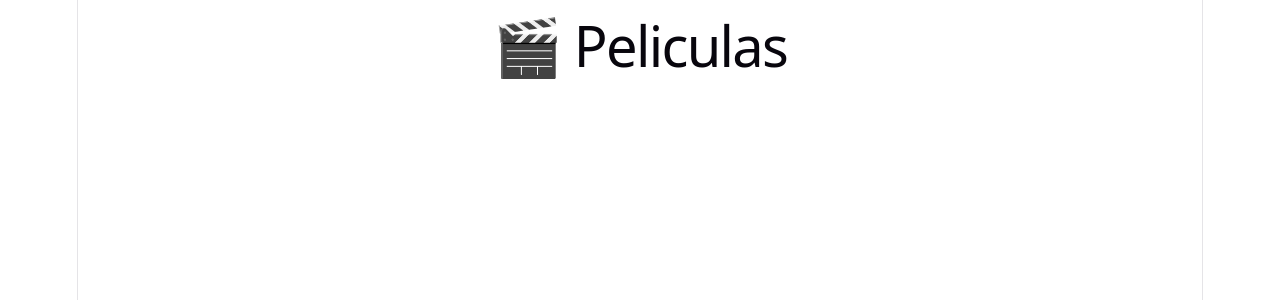
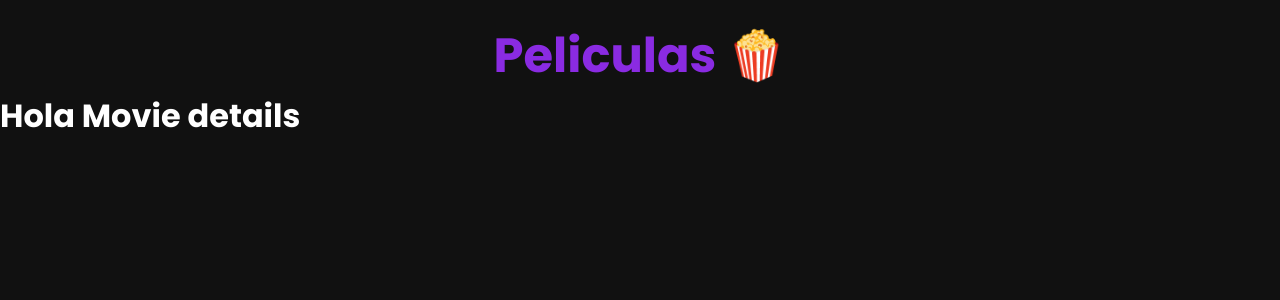
Before and after one commit to valeriagarcia4653/Practica-7-Aplicaci-n-web-de-pel-culas, a React (Vite) app: page /movies/1 in a window 1280 px wide. Before the commit this address had no page. Shown: the top 300 px of the page. Built offline with nearby package versions, Linux system fonts and the light colour scheme.

Commit message:
style: agrega estilos rsponsivos

```diff
--- a/src/App.css
+++ b/src/App.css
@@ -1,3 +1,13 @@
+.title
+{
+  margin-top: 20px;
+  text-align: center;
+  font-size: 3rem;
+  color: blueviolet;
+}
+
+
+
 .counter {
   font-size: 16px;
   padding: 5px 10px;
--- a/src/App.jsx
+++ b/src/App.jsx
@@ -5,7 +5,7 @@ function App() {
   return (
     <div>
       <header>
-        <h1 className="title">🎬 Peliculas</h1>
+        <h1 className="title">Peliculas 🍿</h1>
       </header>
       <MyRoutes />
     </div>
--- /dev/null
+++ b/src/Pages/MovieDetails.jsx
@@ -0,0 +1,5 @@
+import {get} from "../data/httpClient"
+export function MovieDetails()
+{
+    return(<h1>Hola Movie details</h1>)
+}
--- /dev/null
+++ b/src/components/ContextMovieCard.css
@@ -0,0 +1,19 @@
+.container
+{
+    display: grid;
+    grid-template-columns: repeat
+    (auto-fill, 230px);
+    gap: 40px;
+    padding: 40px;
+    justify-content: center;
+    background: rebeccapurple;
+}
+
+@media (max-width: 560px)
+{
+    .container
+    {
+        grid-template-columns: 100%;
+    }
+
+}
--- a/src/components/ContextMovieCard.jsx
+++ b/src/components/ContextMovieCard.jsx
@@ -1,7 +1,7 @@
 import { useEffect, useState } from "react";
 import { get } from "../data/httpClient";
-import { MovieCard } from "./MovieCard";
-
+import { MovieCard } from "../components/MovieCard";
+import "../components/ContextMovieCard.css"
 export function ContextMovieCard() {
   const [movies, setMovies] = useState([]);
 
@@ -21,7 +21,7 @@ export function ContextMovieCard() {
   }
 
   return (
-    <ul>
+    <ul className="container">
       {movies.map((movie) => (
         <MovieCard key={movie.id} movie={movie} />
       ))}
--- /dev/null
+++ b/src/components/MovieCard.css
@@ -0,0 +1,29 @@
+.movieCard
+{
+    list-style: none;
+    font-size: 1.5rem;
+    text-align: center;
+    transition: 0.5s;
+}
+
+.movieCard:hover
+{
+    opacity: 0.5;
+    transform: translateY(-25px);
+    transition: 0.5s;
+}
+
+.movieImage
+{
+    border-radius: 15px;
+
+}
+
+@media (max-width: 560px)
+{
+    .movieImage
+    {
+        width: 90%;
+        height: auto;
+    }
+}
--- a/src/components/MovieCard.jsx
+++ b/src/components/MovieCard.jsx
@@ -1,15 +1,20 @@
+import "../components/MovieCard.css"
+import { Link } from "react-router-dom";
 export function MovieCard({ movie }) {
   const imageUrl = "https://image.tmdb.org/t/p/w300" + movie.poster_path;
 
   return (
-    <li>
+    <li className="movieCard">
+      <Link to={"/movies/"+movie.id}>
       <img
         width={230}
         height={345}
         src={imageUrl}
         alt={movie.title}
+        className="movieImage"
       />
       <div>{movie.title}</div>
+      </Link>
     </li>
   );
 }
--- a/src/index.css
+++ b/src/index.css
@@ -1,111 +1,13 @@
-:root {
-  --text: #6b6375;
-  --text-h: #08060d;
-  --bg: #fff;
-  --border: #e5e4e7;
-  --code-bg: #f4f3ec;
-  --accent: #aa3bff;
-  --accent-bg: rgba(170, 59, 255, 0.1);
-  --accent-border: rgba(170, 59, 255, 0.5);
-  --social-bg: rgba(244, 243, 236, 0.5);
-  --shadow:
-    rgba(0, 0, 0, 0.1) 0 10px 15px -3px, rgba(0, 0, 0, 0.05) 0 4px 6px -2px;
-
-  --sans: system-ui, 'Segoe UI', Roboto, sans-serif;
-  --heading: system-ui, 'Segoe UI', Roboto, sans-serif;
-  --mono: ui-monospace, Consolas, monospace;
-
-  font: 18px/145% var(--sans);
-  letter-spacing: 0.18px;
-  color-scheme: light dark;
-  color: var(--text);
-  background: var(--bg);
-  font-synthesis: none;
-  text-rendering: optimizeLegibility;
-  -webkit-font-smoothing: antialiased;
-  -moz-osx-font-smoothing: grayscale;
-
-  @media (max-width: 1024px) {
-    font-size: 16px;
-  }
+@import "https://fonts.googleapis.com/css2?family=Poppins:wght@200;300;400;500;600;700;800;900&display=swap";
+*{
+    margin: 0;
+    padding: 0;
+    box-sizing: border-box;
+    font-family: 'Poppins', sans-serif;
 }
 
-@media (prefers-color-scheme: dark) {
-  :root {
-    --text: #9ca3af;
-    --text-h: #f3f4f6;
-    --bg: #16171d;
-    --border: #2e303a;
-    --code-bg: #1f2028;
-    --accent: #c084fc;
-    --accent-bg: rgba(192, 132, 252, 0.15);
-    --accent-border: rgba(192, 132, 252, 0.5);
-    --social-bg: rgba(47, 48, 58, 0.5);
-    --shadow:
-      rgba(0, 0, 0, 0.4) 0 10px 15px -3px, rgba(0, 0, 0, 0.25) 0 4px 6px -2px;
-  }
-
-  #social .button-icon {
-    filter: invert(1) brightness(2);
-  }
+body
+{
+    background: #111;
+    color: white;
 }
-
-body {
-  margin: 0;
-}
-
-#root {
-  width: 1126px;
-  max-width: 100%;
-  margin: 0 auto;
-  text-align: center;
-  border-inline: 1px solid var(--border);
-  min-height: 100svh;
-  display: flex;
-  flex-direction: column;
-  box-sizing: border-box;
-}
-
-h1,
-h2 {
-  font-family: var(--heading);
-  font-weight: 500;
-  color: var(--text-h);
-}
-
-h1 {
-  font-size: 56px;
-  letter-spacing: -1.68px;
-  margin: 32px 0;
-  @media (max-width: 1024px) {
-    font-size: 36px;
-    margin: 20px 0;
-  }
-}
-h2 {
-  font-size: 24px;
-  line-height: 118%;
-  letter-spacing: -0.24px;
-  margin: 0 0 8px;
-  @media (max-width: 1024px) {
-    font-size: 20px;
-  }
-}
-p {
-  margin: 0;
-}
-
-code,
-.counter {
-  font-family: var(--mono);
-  display: inline-flex;
-  border-radius: 4px;
-  color: var(--text-h);
-}
-
-code {
-  font-size: 15px;
-  line-height: 135%;
-  padding: 4px 8px;
-  background: var(--code-bg);
-}
--- a/src/routers/routes.jsx
+++ b/src/routers/routes.jsx
@@ -1,11 +1,12 @@
 import { BrowserRouter as Router, Routes, Route } from "react-router-dom";
 import { LandingPage } from "../Pages/LandingPage";
-
+import { MovieDetails } from "../Pages/MovieDetails";
 export function MyRoutes() {
   return (
     <Router>
       <Routes>
         <Route exact path="/" element={<LandingPage />} />
+        <Route exact path="/movies/:movieId" element={<MovieDetails />} />
       </Routes>
     </Router>
   );
```
